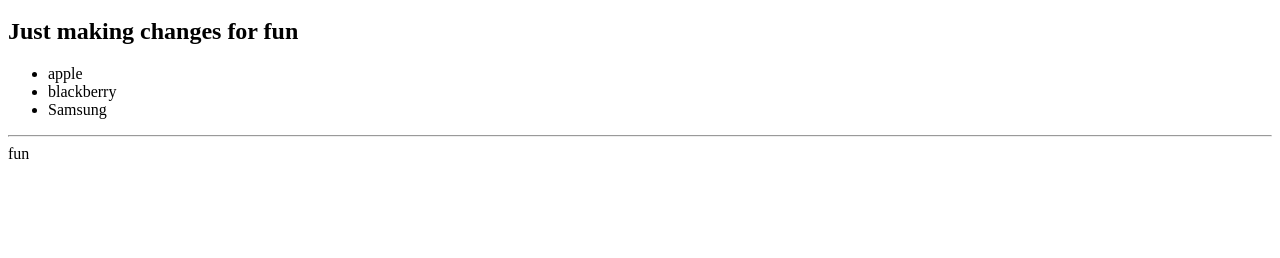
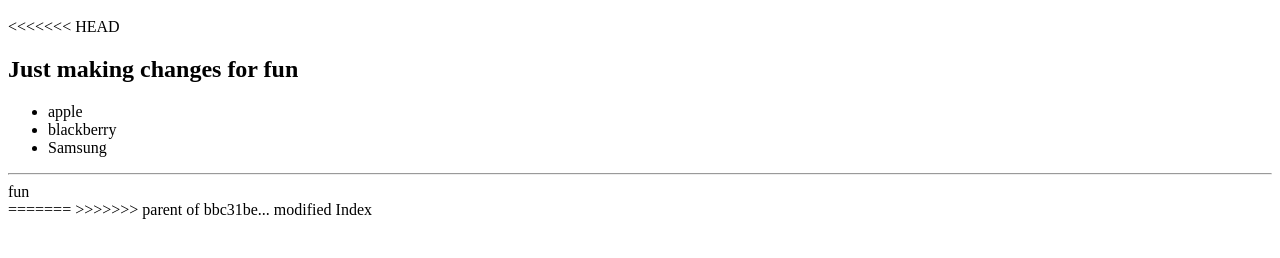
Before and after one commit to souvikcdas/PV, a plain HTML site: page index.html in a window 1280 px wide. Shown: the part 48-306 px from the top of the page. Drawn offline with Linux system fonts and the light colour scheme.

Commit message:
new changes 1

```diff
--- a/index.html
+++ b/index.html
@@ -14,6 +14,7 @@ h1 { color: green; }
 
 <h1> Hello world </h1>
 
+<<<<<<< HEAD
 <h2> Just making changes for fun </h2>
 
 <ul>
@@ -25,5 +26,7 @@ h1 { color: green; }
 <hr />
 <div>fun</div>
 
+=======
+>>>>>>> parent of bbc31be... modified Index
 </body>
 </html>
```
